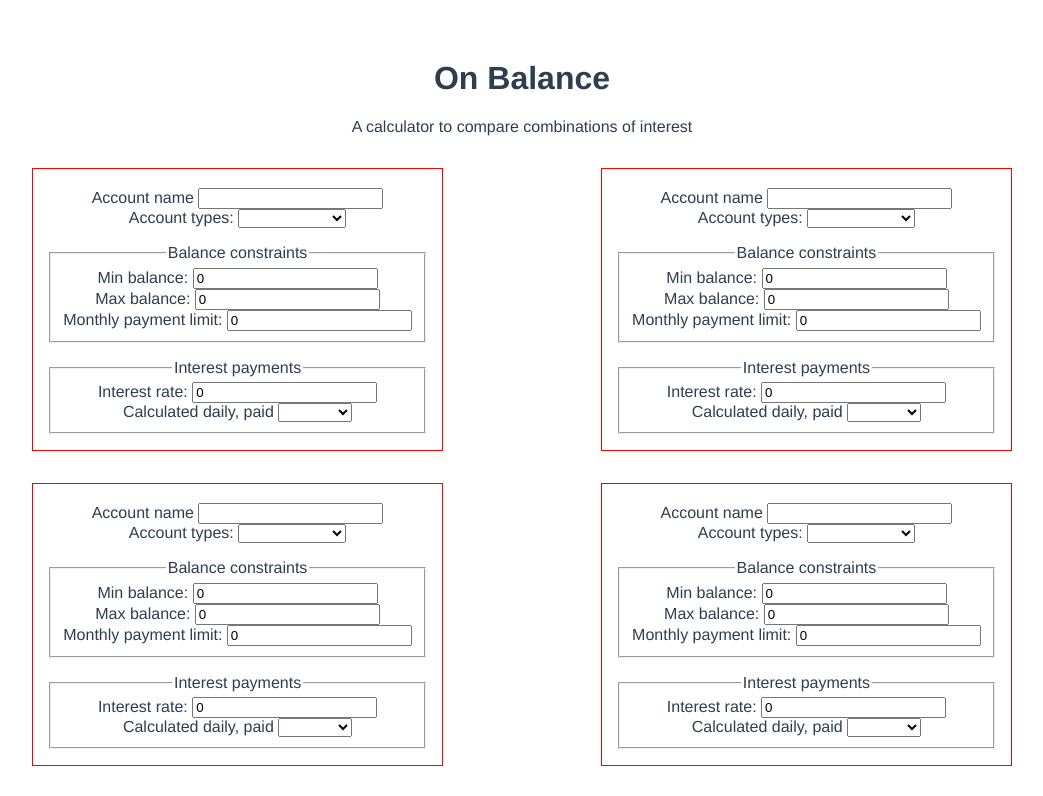
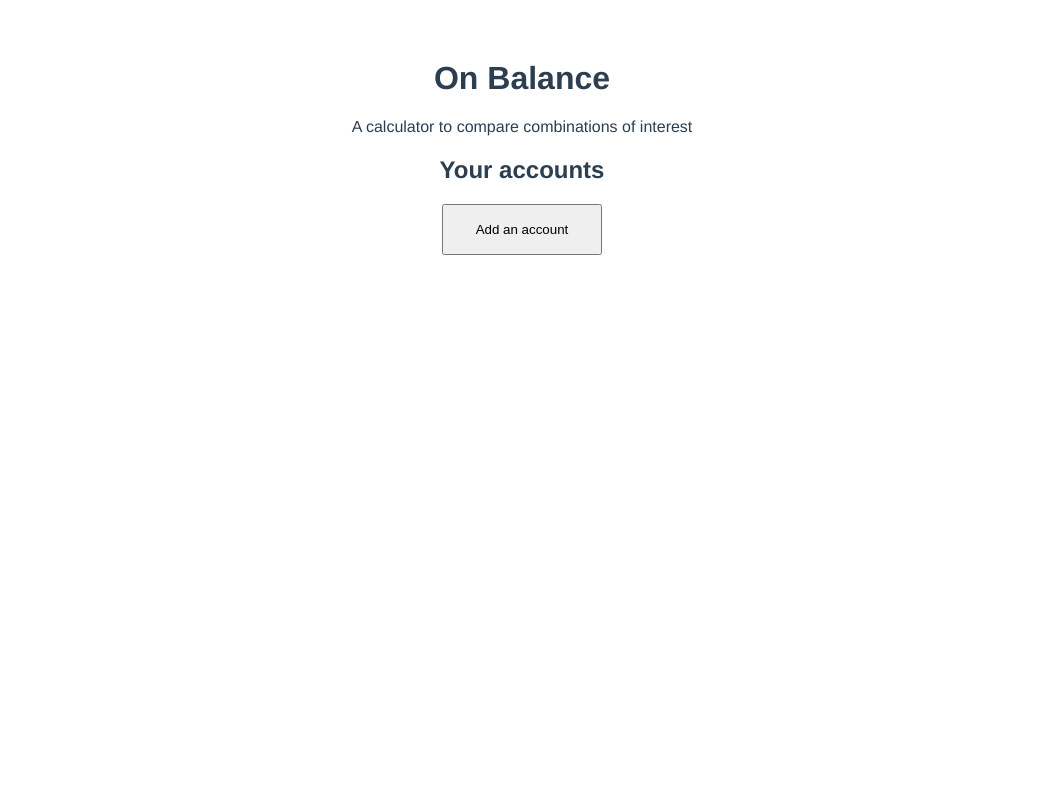
Before and after one commit to AndrewStanton94/on-balance, a Vue app: page /#/ in a window 1280 px wide. Shown: the top 796 px of the page, without its empty margins (118-1161 px from the left). Built offline with nearby package versions, Linux system fonts and the light colour scheme.

Commit message:
Account UI with vuex Fixes #1

```diff
--- a/package.json
+++ b/package.json
@@ -9,8 +9,10 @@
     "test:unit": "vue-cli-service test:unit"
   },
   "dependencies": {
+    "@types/uuid": "^8.3.0",
     "core-js": "^3.6.5",
     "register-service-worker": "^1.7.1",
+    "uuid": "^8.3.1",
     "vue": "^2.6.11",
     "vue-class-component": "^7.2.3",
     "vue-property-decorator": "^8.4.2",
--- a/src/components/AccountCollection.vue
+++ b/src/components/AccountCollection.vue
@@ -1,22 +1,34 @@
 <template>
+	<div>
+		<header>
+			<h2>Your accounts</h2>
+		</header>
 		<section class="accounts">
-	<BankAccount v-for="account in accounts" v-bind:key="account" />
-	<button class="addAccount" @click="accounts.push('next')">Add an account</button>
+			<BankAccount
+				v-for="account in accounts"
+				v-bind:key="account.id"
+				v-bind:accountInfo="account.data"
+			/>
+			<button
+				class="addAccount"
+				@click="$store.commit('accounts/create')"
+			>
+				Add an account
+			</button>
 		</section>
+	</div>
 </template>
 
 <script lang="ts">
-import { Component, Prop, Vue } from 'vue-property-decorator';
-import BankAccount from '@/components/BankAccount.vue';
+import { Component, Prop, Vue } from "vue-property-decorator";
+import BankAccount from "@/components/BankAccount.vue";
 
 @Component({
-	components: { BankAccount},
+	components: { BankAccount },
 })
 export default class AccountCollection extends Vue {
-	public data() {
-		return {
-			accounts: ['u', 'v', 'x', 'y', 'z'],
-		};
+	public get accounts(): Array<Object> {
+		return this.$store.state.accounts.accounts;
 	}
 }
 </script>
--- a/src/components/BankAccount.vue
+++ b/src/components/BankAccount.vue
@@ -1,30 +1,39 @@
 <template>
 	<section class="account">
 		<header>
-			<h3 v-text="accountName">Account name</h3>
+			<h3 v-text="accountInfo.accountName">Account name</h3>
 			<label
-				>Account name <input type="text" v-model="accountName"
+				>Account name
+				<input type="text" v-model="accountInfo.accountName"
 			/></label>
 		</header>
 		<label>
 			Account types:
-			<select v-model="accountType">
+			<select v-model="accountInfo.accountType">
 				<option selected value="basic">basic</option>
 				<option value="regularSaver">Regular Saver</option>
 				<option value="capped">Capped</option>
 			</select>
 		</label>
 
-		<fieldset v-if="accountType !== 'basic'">
+		<fieldset v-if="accountInfo.accountType !== 'basic'">
 			<legend>Balance constraints</legend>
 			<label
 				>Min balance:
-				<input type="number" name="min" v-model.number="balance.min" />
+				<input
+					type="number"
+					name="min"
+					v-model.number="accountInfo.balance.min"
+				/>
 			</label>
 
 			<label
 				>Max balance:
-				<input type="number" name="max" v-model.number="balance.max" />
+				<input
+					type="number"
+					name="max"
+					v-model.number="accountInfo.balance.max"
+				/>
 			</label>
 
 			<label
@@ -32,7 +41,7 @@
 				<input
 					type="number"
 					name="paymentLimit"
-					v-model.number="balance.paymentLimit"
+					v-model.number="accountInfo.balance.paymentLimit"
 				/>
 			</label>
 		</fieldset>
@@ -44,29 +53,43 @@
 				<input
 					type="number"
 					name="interestRate"
-					v-model.number="interest.rate"
+					v-model.number="accountInfo.interest.rate"
 				/>
 			</label>
 			<label>
 				Calculated daily, paid
-				<select v-model="interest.paymentFrequency">
+				<select v-model="accountInfo.interest.paymentFrequency">
 					<option value="monthly">Monthly</option>
 					<option value="annually">Annually</option>
 				</select>
 			</label>
 		</fieldset>
+		<button
+			class="button save"
+			@click="$store.commit('accounts/update', accountInfo)"
+		>
+			Save
+		</button>
+
+		<button
+			class="button delete"
+			@click="$store.commit('accounts/delete', accountInfo.id)"
+		>
+			Delete
+		</button>
 	</section>
 </template>
 
 <script lang="ts">
-import { Component, Prop, Vue } from 'vue-property-decorator';
+import { Component, Prop, Vue } from "vue-property-decorator";
 
 @Component
 export default class BankAccount extends Vue {
+	@Prop() private accountInfo!: Object;
 	public data() {
 		return {
-			accountName: '',
-			accountType: '',
+			accountName: "",
+			accountType: "",
 			balance: {
 				min: 0,
 				max: 0,
@@ -74,7 +97,7 @@ export default class BankAccount extends Vue {
 			},
 			interest: {
 				rate: 0,
-				paymentFrequency: '',
+				paymentFrequency: "",
 			},
 		};
 	}
@@ -93,4 +116,11 @@ fieldset {
 label {
 	display: block;
 }
+.button {
+	height: fit-content;
+	padding: 1rem 2rem;
+}
+.delete {
+
+}
 </style>
--- /dev/null
+++ b/src/store/accounts.ts
@@ -0,0 +1,45 @@
+import { v4 as uuidv4 } from 'uuid';
+
+const getIndexFromId = (array, targetId) =>
+	array.findIndex(({id}) => id === targetId)
+;
+
+export default {
+	namespaced: true,
+	state: {
+		accounts: [],
+	},
+	mutations: {
+		create(state) {
+			const id = uuidv4();
+			state.accounts.push({
+				id,
+				data: {
+					id,
+					accountName: 'New account',
+					accountType: 'basic',
+					balance: {
+						min: 0,
+						max: 0,
+						paymentLimit: 0,
+					},
+					interest: {
+						rate: 0,
+						paymentFrequency: 'monthly',
+					},
+				},
+			});
+		},
+		update(state, data) {
+			const index = getIndexFromId(state.accounts, data.id);
+			state.accounts[index] = {
+				id: data.id,
+				data,
+			};
+		},
+		delete(state, id) {
+			const index = getIndexFromId(state.accounts, id);
+			state.accounts.splice(index, 1);
+		},
+	},
+};
--- a/src/store/index.ts
+++ b/src/store/index.ts
@@ -2,10 +2,13 @@ import Vue from 'vue';
 import Vuex from 'vuex';
 
 Vue.use(Vuex);
+import accounts from './accounts';
 
 export default new Vuex.Store({
 	state: {},
 	mutations: {},
 	actions: {},
-	modules: {},
+	modules: {
+		accounts,
+	},
 });
```
Also changed, not shown: 1 other file (tests, documents, lock files or other folders). Lines whose indentation alone changed are shown as unchanged.
